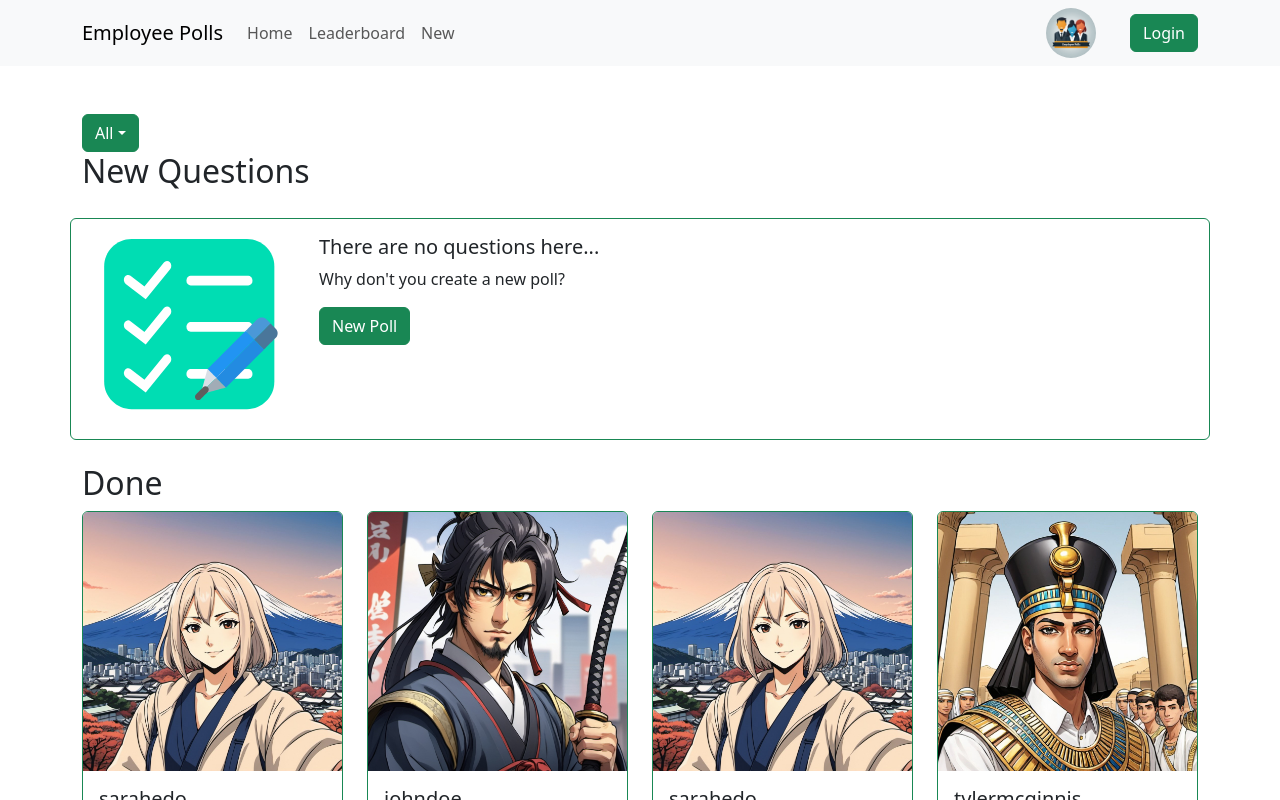
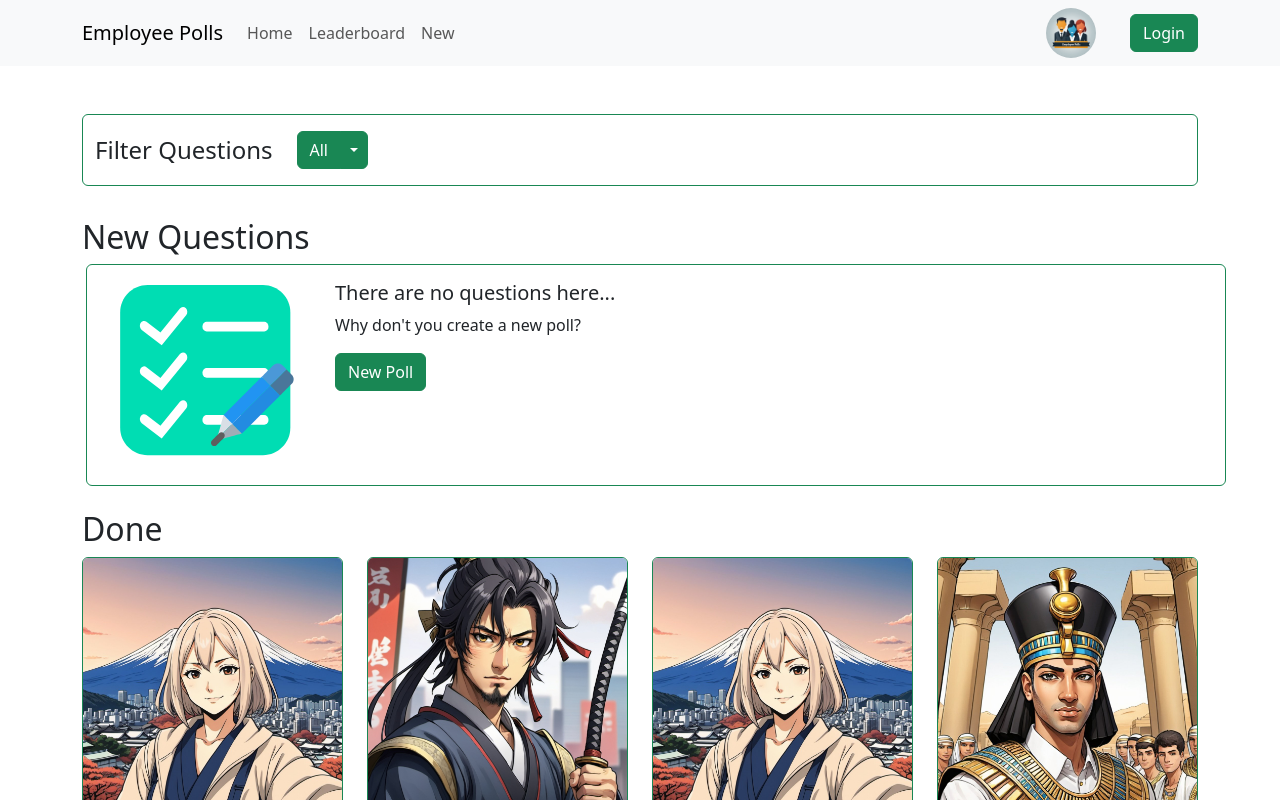
Before and after one commit to CurtesMalteser/react-nd, a React (Create React App) app in the folder employee-polls-app/: page / in a window 1280 px wide. Shown: the top 800 px of the page. Built offline with nearby package versions, Linux system fonts and the light colour scheme.

Commit message:
Implements QuestionBoardFilter.css

```diff
--- a/employee-polls-app/src/components/question/NoQuestionsPlaceholder.tsx
+++ b/employee-polls-app/src/components/question/NoQuestionsPlaceholder.tsx
@@ -14,7 +14,7 @@ function NoQuestionsPlaceholder() {
     const playAnimation = () => (lottieRef.current) && lottieRef.current.goToAndPlay(0);
 
     return (
-        <Card border="success" style={{ marginTop: '20px', display: 'flex', flexDirection: 'row' }}>
+        <Card border="success" style={{ marginLeft:'1rem', display: 'flex', flexDirection: 'row' }}>
             <div onMouseEnter={playAnimation} >
                 <Lottie
                     lottieRef={lottieRef}
--- /dev/null
+++ b/employee-polls-app/src/components/question/QuestionBoardFilter.css
@@ -0,0 +1,10 @@
+.filter-container {
+    padding: 1rem;
+    margin-bottom: 2rem;
+}
+
+.filter-label {
+    display: flex;
+    align-items: center;
+    height: 100%;
+}
--- a/employee-polls-app/src/components/question/QuestionBoardFilter.tsx
+++ b/employee-polls-app/src/components/question/QuestionBoardFilter.tsx
@@ -1,10 +1,15 @@
+import './QuestionBoardFilter.css';
 import { useEffect, useState } from "react";
 import { useAppDispatch, useAppSelector } from "../../app/hooks";
+import Dropdown from 'react-bootstrap/Dropdown';
+import SplitButton from 'react-bootstrap/SplitButton';
+import Container from "react-bootstrap/esm/Container";
+import Row from "react-bootstrap/esm/Row";
+import Col from "react-bootstrap/esm/Col";
 import {
     questionsFilter as questionsFilterSelector,
     setFilter,
 } from "../../features/questions/questionsSlice";
-import Dropdown from 'react-bootstrap/Dropdown';
 
 function QuestionBoardFilter() {
 
@@ -34,17 +39,19 @@ function QuestionBoardFilter() {
     }, [questionFilter]);
 
     return (
-        <Dropdown>
-            <Dropdown.Toggle variant="success" id="dropdown-basic">
-                {currentFilter}
-            </Dropdown.Toggle>
-
-            <Dropdown.Menu>
-                <Dropdown.Item onClick={() => dispatchFilter("all")}>All</Dropdown.Item>
-                <Dropdown.Item onClick={() => dispatchFilter("new")}>New</Dropdown.Item>
-                <Dropdown.Item onClick={() => dispatchFilter("answered")}>Done</Dropdown.Item>
-            </Dropdown.Menu>
-        </Dropdown>
+        <Container className="filter-container border border-success rounded">
+            <Row>
+                <Col sm={'auto'}><h4 className='filter-label'>Filter Questions</h4></Col>
+                <Col>
+                    <SplitButton variant="success" id="dropdown-basic"
+                        title={currentFilter}>
+                        <Dropdown.Item onClick={() => dispatchFilter("all")}>All</Dropdown.Item>
+                        <Dropdown.Item onClick={() => dispatchFilter("new")}>New</Dropdown.Item>
+                        <Dropdown.Item onClick={() => dispatchFilter("answered")}>Done</Dropdown.Item>
+                    </SplitButton>
+                </Col>
+            </Row>
+        </Container>
     );
 }
 
```
